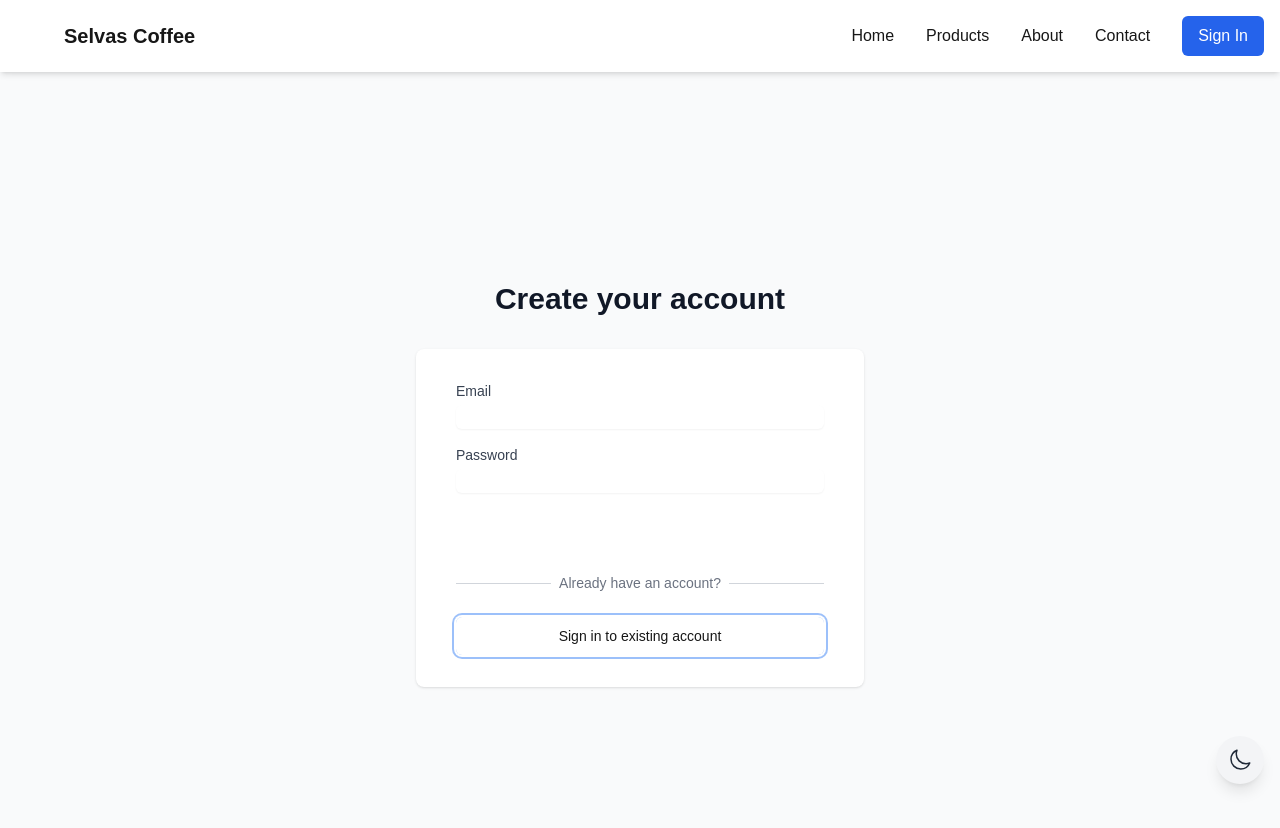
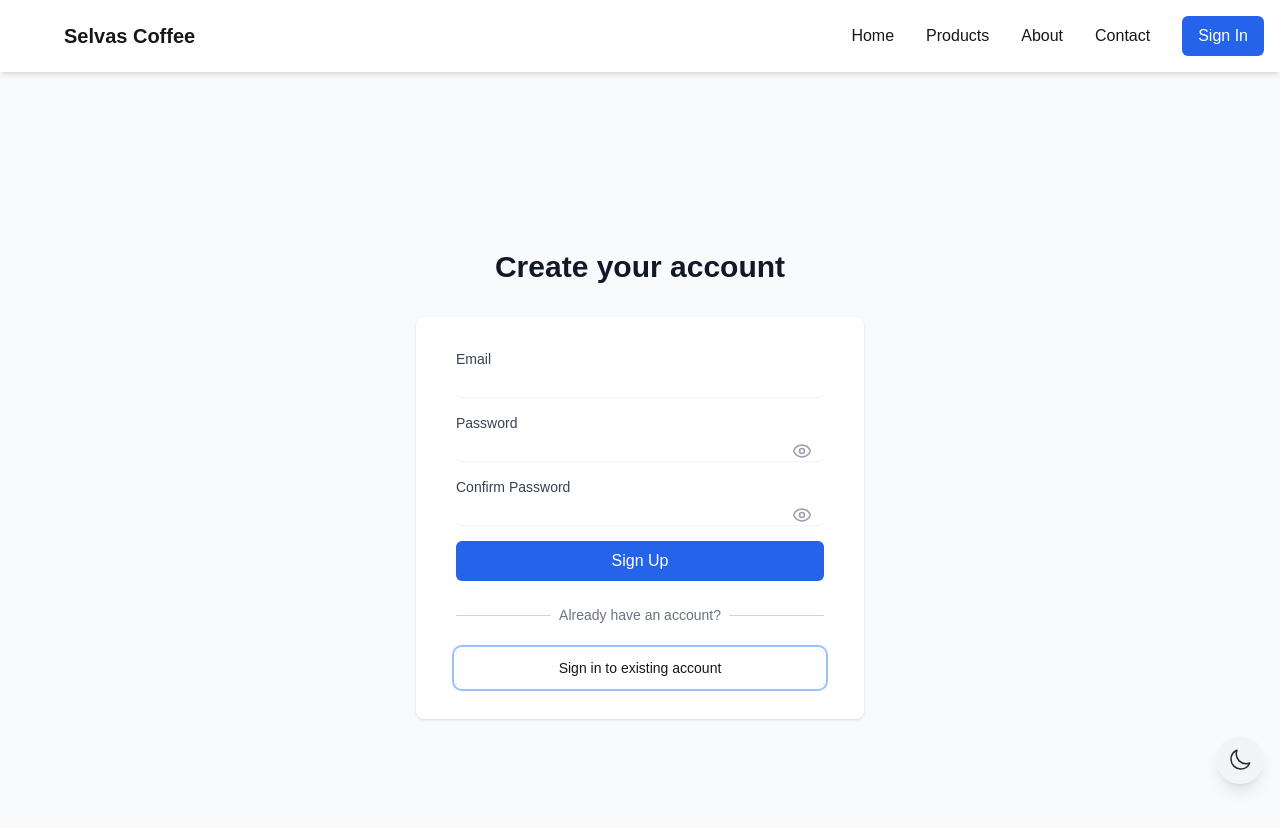
Before and after one commit to DanisAlfonso/supabase-coffee-traders, a Next.js app: page /auth in a window 1280 px wide. Both pictures are taken after typing "name@example.com", "Sample123" into the empty fields and a click on the button "Create an account". Shown: the top 828 px of the page. Built offline with nearby package versions, Linux system fonts and the light colour scheme; no server answers.

Commit message:
sign up button

```diff
--- a/app/auth/page.tsx
+++ b/app/auth/page.tsx
@@ -33,7 +33,7 @@ export default function AuthPage() {
             <div className="mt-6">
               <button
                 onClick={() => setIsSignIn(!isSignIn)}
-                className="w-full flex justify-center py-2 px-4 border border-transparent text-sm font-medium rounded-md text-brown-600 dark:text-brown-400 bg-brown-50 dark:bg-gray-700 hover:bg-brown-100 dark:hover:bg-gray-600 focus:outline-none focus:ring-2 focus:ring-offset-2 focus:ring-brown-500 dark:focus:ring-offset-gray-800"
+                className="w-full flex justify-center py-2 px-4 border border-transparent text-sm font-medium rounded-md text-brown-800 dark:text-brown-400 bg-brown-50 dark:bg-gray-700 hover:bg-brown-100 dark:hover:bg-gray-600 focus:outline-none focus:ring-2 focus:ring-offset-2 focus:ring-brown-500 dark:focus:ring-offset-gray-800"
               >
                 {isSignIn ? 'Create an account' : 'Sign in to existing account'}
               </button>
--- a/app/components/auth/AuthForms.tsx
+++ b/app/components/auth/AuthForms.tsx
@@ -2,10 +2,13 @@
 
 import { useState } from 'react';
 import { useAuth } from '@/lib/auth-context';
+import { Eye, EyeOff } from 'lucide-react';
+import { useRouter } from 'next/navigation';
 
 export function SignInForm() {
   const [email, setEmail] = useState('');
   const [password, setPassword] = useState('');
+  const [showPassword, setShowPassword] = useState(false);
   const [error, setError] = useState('');
   const { signIn } = useAuth();
 
@@ -37,19 +40,28 @@ export function SignInForm() {
         <label htmlFor="password" className="block text-sm font-medium text-gray-700 dark:text-gray-300">
           Password
         </label>
+        <div className="relative">
           <input
-          type="password"
+            type={showPassword ? 'text' : 'password'}
             id="password"
             value={password}
             onChange={(e) => setPassword(e.target.value)}
-          className="mt-1 block w-full rounded-md border-gray-300 dark:border-gray-600 bg-white dark:bg-gray-700 text-gray-900 dark:text-gray-100 shadow-sm focus:border-brown-500 dark:focus:border-brown-400 focus:ring-brown-500 dark:focus:ring-brown-400"
+            className="mt-1 block w-full rounded-md border-gray-300 dark:border-gray-600 bg-white dark:bg-gray-700 text-gray-900 dark:text-gray-100 shadow-sm focus:border-brown-500 dark:focus:border-brown-400 focus:ring-brown-500 dark:focus:ring-brown-400 pr-10"
             required
           />
+          <button
+            type="button"
+            onClick={() => setShowPassword(!showPassword)}
+            className="absolute inset-y-0 right-0 mt-1 pr-3 flex items-center text-gray-400 hover:text-gray-500"
+          >
+            {showPassword ? <EyeOff size={20} /> : <Eye size={20} />}
+          </button>
+        </div>
       </div>
       {error && <p className="text-red-500 dark:text-red-400 text-sm">{error}</p>}
       <button
         type="submit"
-        className="w-full bg-brown-600 text-white px-4 py-2 rounded-md hover:bg-brown-700 dark:bg-brown-700 dark:hover:bg-brown-800 focus:outline-none focus:ring-2 focus:ring-brown-500 dark:focus:ring-brown-400 focus:ring-offset-2 dark:focus:ring-offset-gray-800 transition-colors duration-200"
+        className="w-full bg-primary text-primary-foreground px-4 py-2 rounded-md hover:bg-primary/90 transition-colors duration-200"
       >
         Sign In
       </button>
@@ -58,15 +70,26 @@ export function SignInForm() {
 }
 
 export function SignUpForm() {
+  const router = useRouter();
   const [email, setEmail] = useState('');
   const [password, setPassword] = useState('');
+  const [confirmPassword, setConfirmPassword] = useState('');
+  const [showPassword, setShowPassword] = useState(false);
+  const [showConfirmPassword, setShowConfirmPassword] = useState(false);
   const [error, setError] = useState('');
-  const { signUp } = useAuth();
+  const { signUp, signIn } = useAuth();
 
   const handleSubmit = async (e: React.FormEvent) => {
     e.preventDefault();
+    if (password !== confirmPassword) {
+      setError('Passwords do not match');
+      return;
+    }
     try {
       await signUp(email, password);
+      // After successful signup, sign in the user
+      await signIn(email, password);
+      router.push('/');
     } catch (err) {
       setError(err instanceof Error ? err.message : 'An error occurred');
     }
@@ -91,19 +114,50 @@ export function SignUpForm() {
         <label htmlFor="password" className="block text-sm font-medium text-gray-700 dark:text-gray-300">
           Password
         </label>
+        <div className="relative">
           <input
-          type="password"
+            type={showPassword ? 'text' : 'password'}
             id="password"
             value={password}
             onChange={(e) => setPassword(e.target.value)}
-          className="mt-1 block w-full rounded-md border-gray-300 dark:border-gray-600 bg-white dark:bg-gray-700 text-gray-900 dark:text-gray-100 shadow-sm focus:border-brown-500 dark:focus:border-brown-400 focus:ring-brown-500 dark:focus:ring-brown-400"
+            className="mt-1 block w-full rounded-md border-gray-300 dark:border-gray-600 bg-white dark:bg-gray-700 text-gray-900 dark:text-gray-100 shadow-sm focus:border-brown-500 dark:focus:border-brown-400 focus:ring-brown-500 dark:focus:ring-brown-400 pr-10"
             required
           />
+          <button
+            type="button"
+            onClick={() => setShowPassword(!showPassword)}
+            className="absolute inset-y-0 right-0 mt-1 pr-3 flex items-center text-gray-400 hover:text-gray-500"
+          >
+            {showPassword ? <EyeOff size={20} /> : <Eye size={20} />}
+          </button>
+        </div>
+      </div>
+      <div>
+        <label htmlFor="confirmPassword" className="block text-sm font-medium text-gray-700 dark:text-gray-300">
+          Confirm Password
+        </label>
+        <div className="relative">
+          <input
+            type={showConfirmPassword ? 'text' : 'password'}
+            id="confirmPassword"
+            value={confirmPassword}
+            onChange={(e) => setConfirmPassword(e.target.value)}
+            className="mt-1 block w-full rounded-md border-gray-300 dark:border-gray-600 bg-white dark:bg-gray-700 text-gray-900 dark:text-gray-100 shadow-sm focus:border-brown-500 dark:focus:border-brown-400 focus:ring-brown-500 dark:focus:ring-brown-400 pr-10"
+            required
+          />
+          <button
+            type="button"
+            onClick={() => setShowConfirmPassword(!showConfirmPassword)}
+            className="absolute inset-y-0 right-0 mt-1 pr-3 flex items-center text-gray-400 hover:text-gray-500"
+          >
+            {showConfirmPassword ? <EyeOff size={20} /> : <Eye size={20} />}
+          </button>
+        </div>
       </div>
       {error && <p className="text-red-500 dark:text-red-400 text-sm">{error}</p>}
       <button
         type="submit"
-        className="w-full bg-brown-600 text-white px-4 py-2 rounded-md hover:bg-brown-700 dark:bg-brown-700 dark:hover:bg-brown-800 focus:outline-none focus:ring-2 focus:ring-brown-500 dark:focus:ring-brown-400 focus:ring-offset-2 dark:focus:ring-offset-gray-800 transition-colors duration-200"
+        className="w-full bg-primary text-primary-foreground px-4 py-2 rounded-md hover:bg-primary/90 transition-colors duration-200"
       >
         Sign Up
       </button>
--- a/package.json
+++ b/package.json
@@ -12,6 +12,7 @@
     "@heroicons/react": "^2.2.0",
     "@supabase/auth-helpers-nextjs": "^0.10.0",
     "@supabase/supabase-js": "^2.48.1",
+    "lucide-react": "^0.474.0",
     "next": "15.1.6",
     "react": "^19.0.0",
     "react-dom": "^19.0.0"
```
Also changed, not shown: 1 other file (tests, documents, lock files or other folders). Lines whose indentation alone changed are shown as unchanged.
